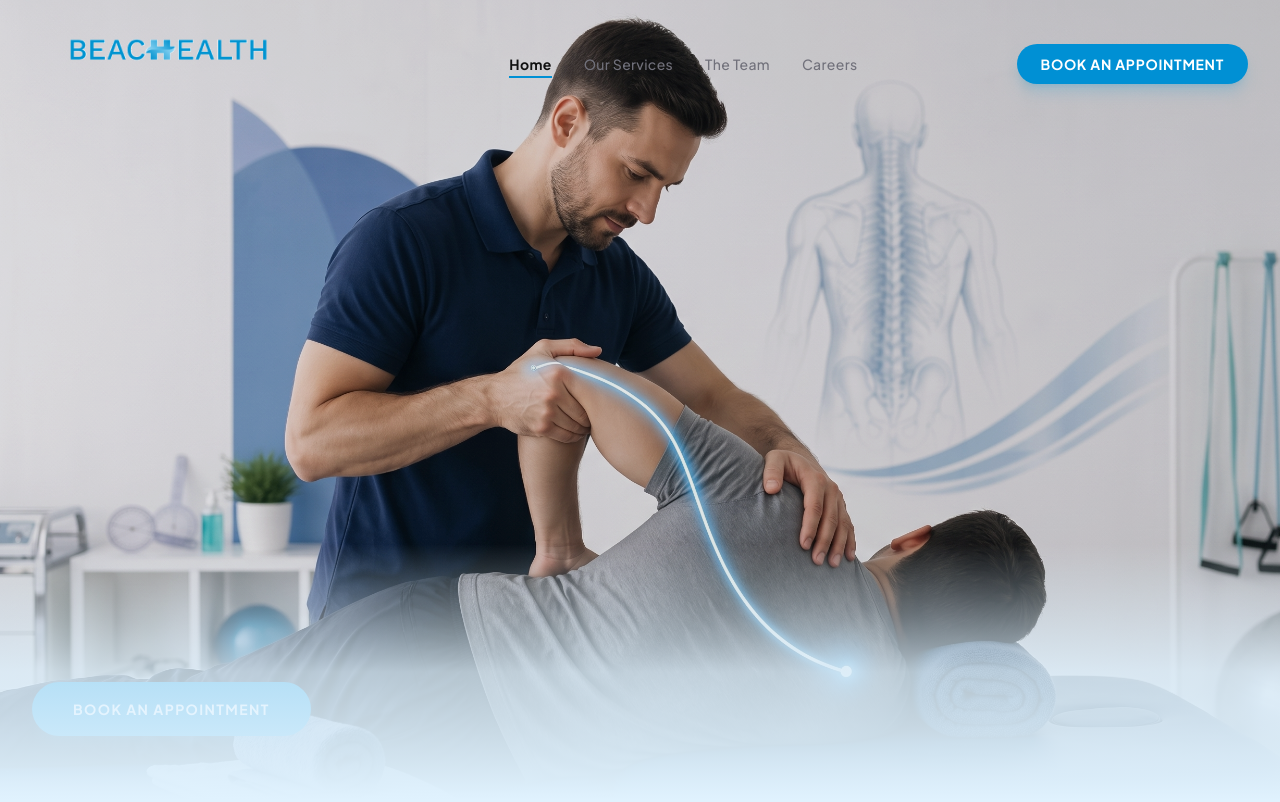
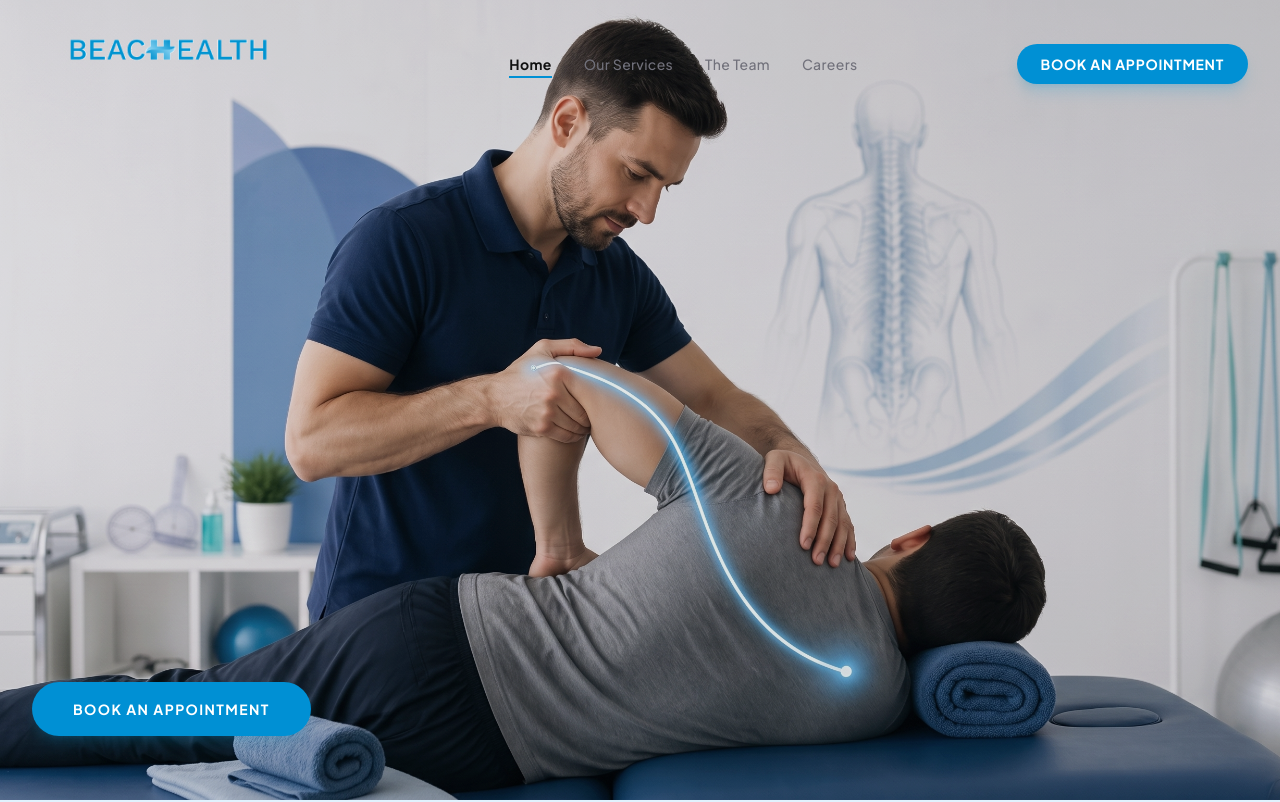
Before and after one commit to shaheertiger/Beachhealthbrampton, a React (Vite) app: page / in a window 1280 px wide. Shown: the top 802 px of the page. Built offline with nearby package versions, Linux system fonts and the light colour scheme.

Commit message:
Remove gradient fade and restore clean hard cut on Hero image

```diff
--- a/src/components/Hero.tsx
+++ b/src/components/Hero.tsx
@@ -55,9 +55,6 @@ export default function Hero() {
         </motion.div>
 
       </div>
-
-      {/* Smooth blend into the background color below */}
-      <div className="absolute bottom-0 left-0 w-full h-48 md:h-64 bg-gradient-to-t from-bg-base via-bg-base/80 to-transparent z-10 pointer-events-none"></div>
     </section>
   );
 }
```
